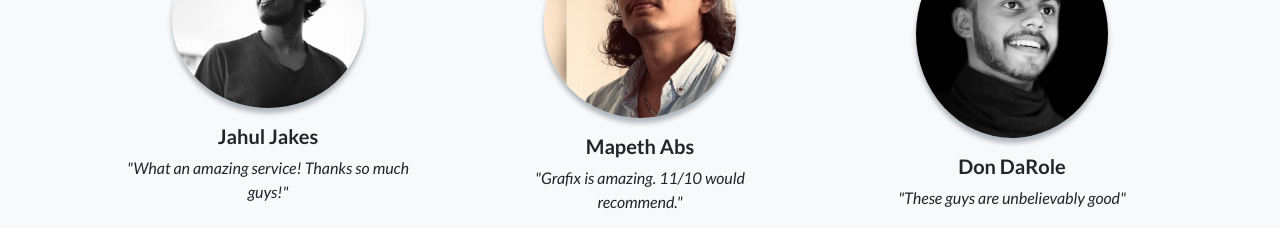
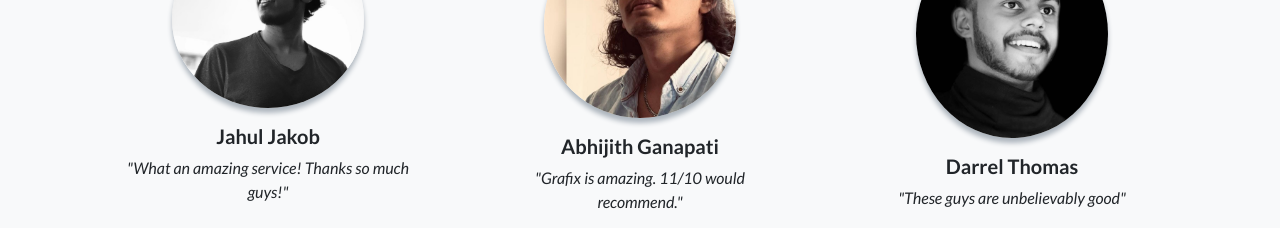
Before and after one commit to tahseentajmal/grafixthalassery001, a plain HTML site: page index.html in a window 1280 px wide. Shown: the part 2840-3068 px from the top of the page. Drawn offline with nearby package versions, Linux system fonts and the light colour scheme.

Commit message:
Minor Changes

```diff
--- a/index.html
+++ b/index.html
@@ -113,21 +113,21 @@
                     <div class="col-lg-4">
                         <div class="testimonial-item mx-auto mb-5 mb-lg-0">
                             <img class="img-fluid rounded-circle mb-3" src="assets/img/jj.jpeg" alt="..." />
-                            <h5>Jahul Jakes</h5>
+                            <h5>Jahul Jakob</h5>
                             <p class="font-weight-light mb-0"><em>"What an amazing service! Thanks so much guys!"</em></p>
                         </div>
                     </div>
                     <div class="col-lg-4">
                         <div class="testimonial-item mx-auto mb-5 mb-lg-0">
                             <img class="img-fluid rounded-circle mb-3" src="assets/img/mappas.jpeg" alt="..." />
-                            <h5>Mapeth Abs</h5>
+                            <h5>Abhijith Ganapati</h5>
                             <p class="font-weight-light mb-0"><em>"Grafix is amazing. 11/10 would recommend."</em></p>
                         </div>
                     </div>
                     <div class="col-lg-4">
                         <div class="testimonial-item mx-auto mb-5 mb-lg-0">
                             <img class="img-fluid rounded-circle mb-3" src="assets/img/darul.jpeg" alt="..." />
-                            <h5>Don DaRole</h5>
+                            <h5>Darrel Thomas</h5>
                             <p class="font-weight-light mb-0"><em>"These guys are unbelievably good"</em></p>
                         </div>
                     </div>
@@ -207,10 +207,6 @@
         <script src="https://cdn.jsdelivr.net/npm/bootstrap@5.1.3/dist/js/bootstrap.bundle.min.js"></script>
         <!-- Core theme JS-->
         <script src="js/scripts.js"></script>
-        <!-- * * * * * * * * * * * * * * * * * * * * * * * * * * * * * * * * * * * * * * * *-->
-        <!-- * *                               SB Forms JS                               * *-->
-        <!-- * * Activate your form at https://startbootstrap.com/solution/contact-forms * *-->
-        <!-- * * * * * * * * * * * * * * * * * * * * * * * * * * * * * * * * * * * * * * * *-->
         <script src="https://cdn.startbootstrap.com/sb-forms-latest.js"></script>
     </body>
 </html>
```
